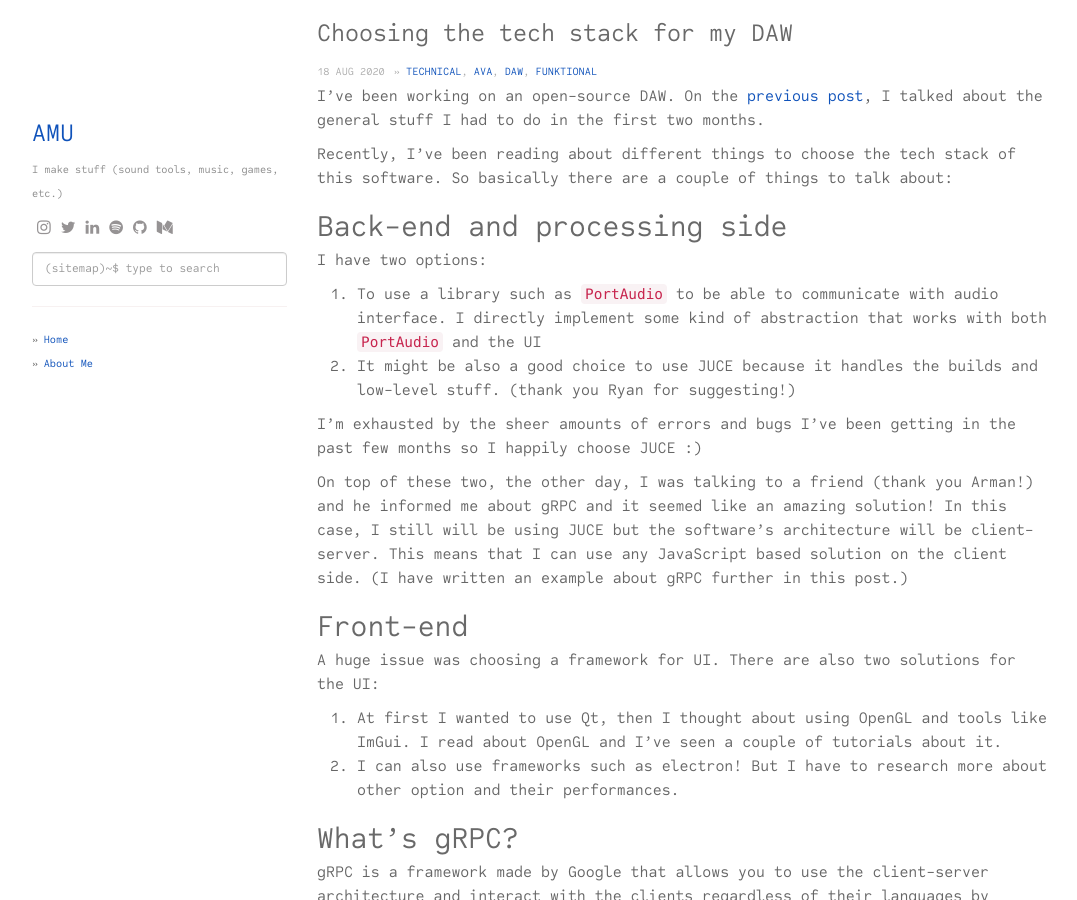
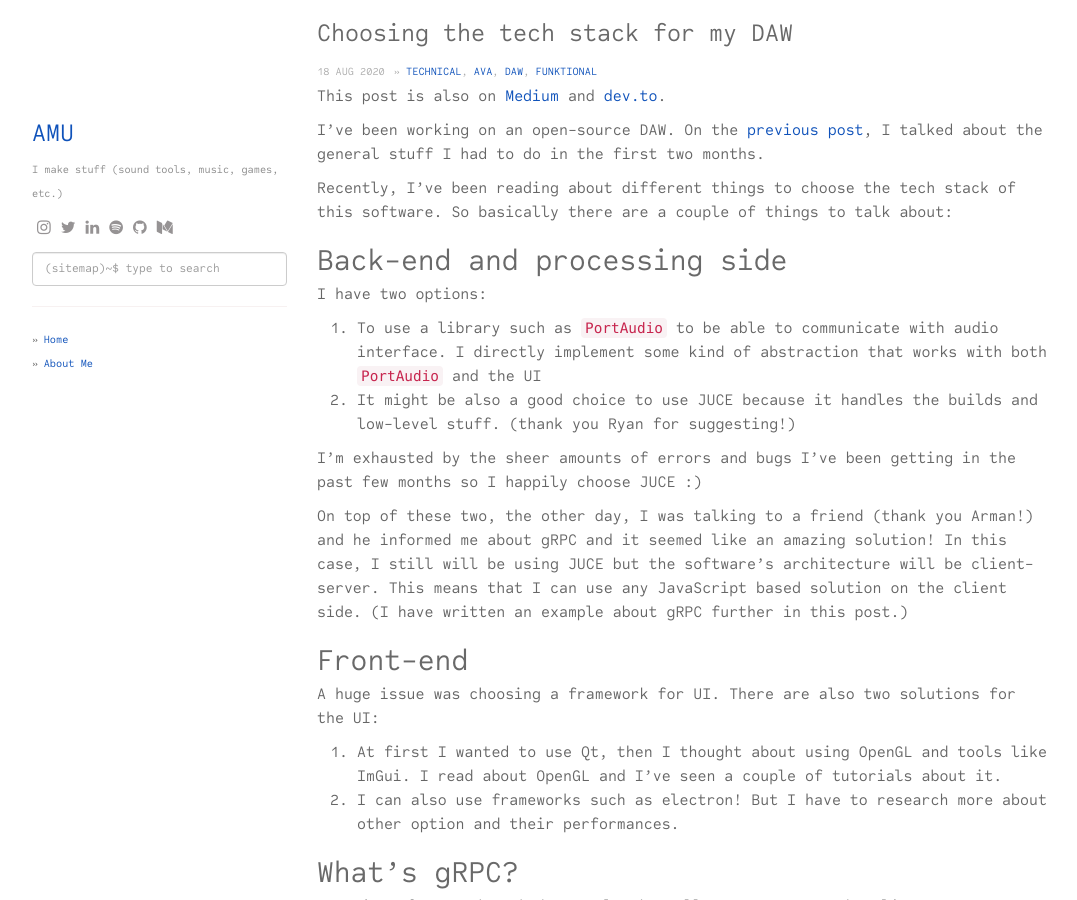
Before and after one commit to amuuu/amuuu.github.io, a Jekyll site: the page built from _posts/2020-08-19-update2.md, in a window 1280 px wide and 900 px high. Shown: the whole window, without its empty margins (53-1130 px from the left). Built offline with Jekyll 4.4.1, drawn with Linux system fonts in a browser that asks for light colours; nearby versions of some CDN libraries; comment, search, counter and statistics services are not loaded.

Commit message:
Update 2020-08-19-update2.md

```diff
--- a/_posts/2020-08-19-update2.md
+++ b/_posts/2020-08-19-update2.md
@@ -4,6 +4,9 @@
 date:   2020-08-19 00:12:21 +0700
 categories: [technical, ava, daw, funktional]
 ---
+
+This post is also on [Medium](https://amuuu.medium.com/choosing-the-tech-stack-for-my-open-source-daw-43c8f296388f) and [dev.to](https://dev.to/amuuu/choosing-the-tech-stack-for-my-open-source-daw-2oa4).
+
 I've been working on an open-source DAW. On the [previous post](https://dev.to/amuuu/i-m-making-an-open-source-daw-1l1), I talked about the general stuff I had to do in the first two months.
 
 Recently, I've been reading about different things to choose the tech stack of this software. So basically there are a couple of things to talk about:
```
